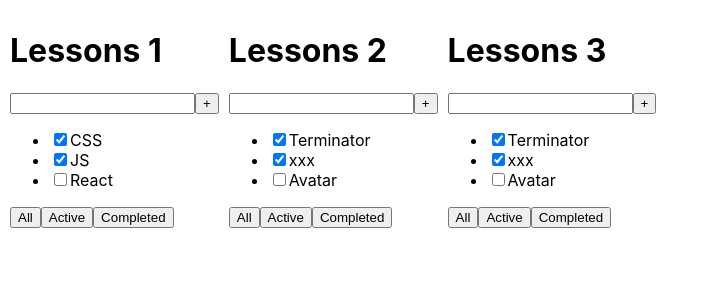
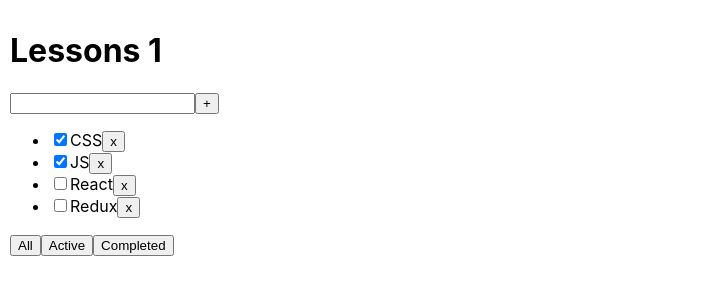
Before and after one commit to MytkoOleksii/todolist, a React (Create React App) app: page / in a window 1280 px wide. Shown: the top 300 px of the page, without its empty margins (0-709 px from the left). Built offline with nearby package versions, Linux system fonts and the light colour scheme.

Commit message:
add useState

```diff
--- a/src/App.tsx
+++ b/src/App.tsx
@@ -1,27 +1,57 @@
-import React from 'react';
+ import React, {useState} from 'react';
 import './App.css';
 import {ToDoList} from "./ToDoList";
 import {TaskType} from "./ToDoList";
 
+export  type  FilterValuesType = 'all'| 'completed'| 'active';
+
 function App() {
 
-    let tasks1 =  [
+/*
+    let initTasks =  [
         {id:1, title: "CSS", isDone: true},
-        {id:1, title: "JS", isDone: true},
-        {id:1, title: "React", isDone: false},
+        {id:2, title: "JS", isDone: true},
+        {id:3, title: "React", isDone: true},
+        {id:4, title: "Redux", isDone: false}
     ]
+    */
+/*
+ let arr = useState(initTasks);
+    let tasks = arr[0];
+    let setTasks = arr[1];
+*/
+    let [tasks, setTasks] = useState<Array<TaskType>>([
+        {id:1, title: "CSS", isDone: true},
+        {id:2, title: "JS", isDone: true},
+        {id:3, title: "React", isDone: false},
+        {id:4, title: "Redux", isDone: false}
+    ]);
+    let [filter, setFilter] = useState<FilterValuesType>('all');
 
-    let tasks2: Array<TaskType> = [
-        {id: 1, title: "Terminator", isDone: true},
-        {id: 1, title: "xxx", isDone: true},
-        {id: 1, title: "Avatar", isDone: false},
-    ]
+    function removeTask(id: number ) {
+        let filteredTasks = tasks.filter( t => t.id !== id )
+        setTasks(filteredTasks);
+    }
+
+    function changeFilter (value: FilterValuesType) {
+        setFilter(value);
+    }
+
+    let tasksForTodolist = tasks;
+    if (filter === 'completed') {
+        tasksForTodolist = tasks.filter( t => t.isDone === true);
+    }
+    if (filter === 'active') {
+        tasksForTodolist = tasks.filter( t => t.isDone === false);
+    }
 
     return (
         <div className="App">
-            <ToDoList title={'Lessons 1'} tasks={tasks1} />
-            <ToDoList title={'Lessons 2'} tasks={tasks2} />
-            <ToDoList title={'Lessons 3'} tasks={tasks2} />
+            <ToDoList title={'Lessons 1'}
+                      tasks={tasksForTodolist}
+                      removeTask={removeTask}
+                      changeFilter={changeFilter}
+            />
         </div>
     );
 }
--- a/src/ToDoList.tsx
+++ b/src/ToDoList.tsx
@@ -1,5 +1,6 @@
 import React from "react";
 import {type} from "os";
+import {FilterValuesType} from "./App";
 
 export type  TaskType ={
     id: number
@@ -10,6 +11,8 @@
 type PropsType = {
     title : string
     tasks: Array<TaskType>
+    removeTask: (id: number) => void
+    changeFilter: (value: FilterValuesType) => void
 }
 
 export function ToDoList(props:PropsType) {
@@ -21,14 +24,24 @@
                 <button>+</button>
             </div>
             <ul>
+                {
+                    props.tasks.map( (t) => {
+                        return <li><input type={'checkbox'} checked={t.isDone}/>
+                            <span>{t.title}</span>
+                            <button onClick={ function () {props.removeTask(t.id) }}>x</button>
+                        </li>
+                    })
+                }
+              {/*
                 <li><input type={'checkbox'} checked={props.tasks[0].isDone}/><span>{props.tasks[0].title}</span></li>
                 <li><input type={'checkbox'} checked={props.tasks[1].isDone}/><span>{props.tasks[1].title}</span></li>
                 <li><input type={'checkbox'} checked={props.tasks[2].isDone}/><span>{props.tasks[2].title}</span></li>
+          */}
             </ul>
             <div>
-                <button>All</button>
-                <button>Active</button>
-                <button>Completed</button>
+                <button onClick={ ()=> { props.changeFilter('all')}} >All</button>
+                <button onClick={ ()=> { props.changeFilter('active')}} >Active</button>
+                <button onClick={ ()=> { props.changeFilter('completed')}} >Completed</button>
             </div>
         </div>
     )
```
